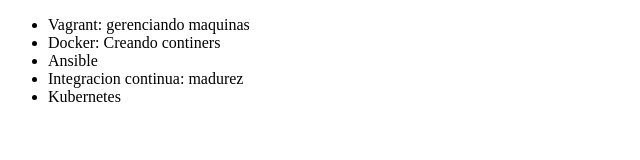
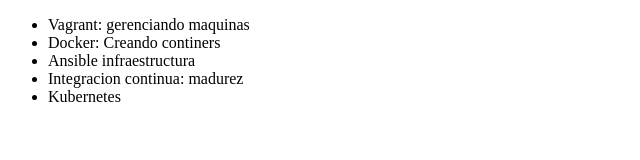
Before and after one commit to Rom4n18/alura-git, a plain HTML site: page index.html in a window 1280 px wide. Shown: the whole page, without its empty margins (0-640 px from the left). Drawn offline with Linux system fonts and the light colour scheme.

Commit message:
cambiando el nombre del curso de ansiable

```diff
--- a/index.html
+++ b/index.html
@@ -8,7 +8,7 @@
      <ul>
          <li> Vagrant: gerenciando maquinas </li>
          <li> Docker: Creando continers</li>
-         <li> Ansible </li>
+         <li> Ansible infraestructura</li>
          <li> Integracion continua: madurez </li>
          <li>Kubernetes</li>
      </ul>
```
